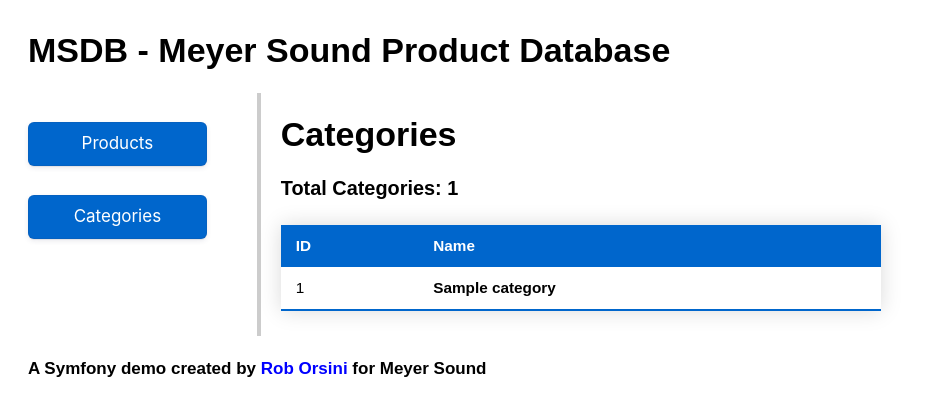
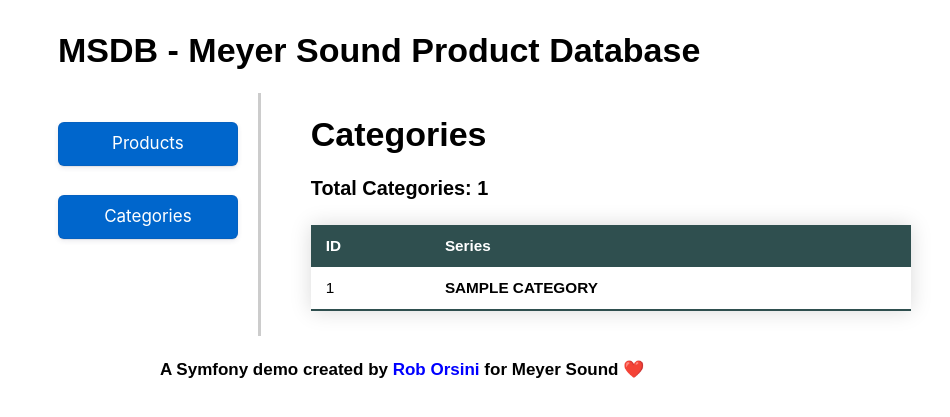
Before and after one commit to rorsini/meyer_sound, a Symfony app: template templates/category/index.html.twig in a window 1280 px wide. Shown: the top 417 px of the page, without its empty margins (0-950 px from the left). Run offline with Twig, Linux system fonts and the light colour scheme; the template is opened without the code that fills it: most values are stand-ins (such as "Sample title", 1, 10 or a date in 2020); some libraries are stand-ins or nearby versions.

Commit message:
style tweaks

```diff
--- a/public/css/base.css
+++ b/public/css/base.css
@@ -18,8 +18,7 @@ html {
 }
 
 .styled-table thead tr {
-    /* background-color: #009879; */
-    background-color: #0066cc;
+    background-color: #2f4f4f;
     color: #ffffff;
     text-align: left;
 }
@@ -38,8 +37,7 @@ html {
 }
 
 .styled-table tbody tr:last-of-type {
-    /* border-bottom: 2px solid #009879; */
-    border-bottom: 2px solid #0066cc;
+    border-bottom: 2px solid #2f4f4f;
 }
 
 
@@ -54,7 +52,7 @@ html {
 }
 
 .left-sidebar-grid > * {
-    padding: 0px 50px 0px 20px;
+    padding: 0px 20px 0px 50px;
 }
 
 .left-sidebar-grid > .header {
@@ -68,11 +66,12 @@ html {
 .left-sidebar-grid > .left-sidebar {
     grid-area:left-sidebar;
     background:#fff;
-    border-right: solid #ccc 4px;
+    border-right: solid #ccc 3px;
 }
 .left-sidebar-grid > .footer {
     grid-area:footer;
     background:#fff;
+    text-align: center;
 }
 
 @media (min-width:768px) {
@@ -94,7 +93,7 @@ button {
   text-decoration: none;
 }
 
-.button-9 {
+.button {
   color: white;
   appearance: button;
   backface-visibility: hidden;
@@ -125,10 +124,10 @@ button {
   text-decoration: none;
 }
 
-.button-9:disabled {
+.button:disabled {
   cursor: default;
 }
 
-.button-9:focus {
+.button:focus {
   box-shadow: rgba(50, 50, 93, .1) 0 0 0 1px inset, rgba(50, 50, 93, .2) 0 6px 15px 0, rgba(0, 0, 0, .1) 0 2px 2px 0, rgba(50, 151, 211, .3) 0 0 0 4px;
 }
--- a/templates/base.html.twig
+++ b/templates/base.html.twig
@@ -23,14 +23,14 @@
                 </main>
                 <section class="left-sidebar">
                   <p>
-                    <a href="/"><button class="button-9" role="button">Products</button><a>
+                    <a href="/"><button class="button" role="button">Products</button><a>
                   </p>
                   <p>
-                    <a href="/category"><button href="/category" class="button-9" role="button">Categories</button></a>
+                    <a href="/category"><button href="/category" class="button" role="button">Categories</button></a>
                   </p>
                 </section>
                 <footer class="footer">
-                  <h4>A Symfony demo created by <a href="https://tupleshop.com/">Rob Orsini</a> for Meyer Sound</h4>
+                  <h4>A Symfony demo created by <a href="https://tupleshop.com/">Rob Orsini</a> for Meyer Sound ❤️</h4>
                 </footer>
             </div>
 
--- a/templates/category/index.html.twig
+++ b/templates/category/index.html.twig
@@ -8,14 +8,14 @@
   <thead>
     <tr>
       <th>ID</th>
-      <th>Name</th>
+      <th>Series</th>
     </tr>
   </thead>
   <tbody>
     {% for category in categories %}
       <tr>
         <td>{{ category.id }}</td>
-        <td><strong>{{ category.name}}</strong></td>
+        <td><strong>{{ category.name|upper }}</strong></td>
       </tr>
     {% endfor %}
   </tbody>
```
Also changed, not shown: src/DataFixtures/AppFixtures.php (+14 -14 lines).
